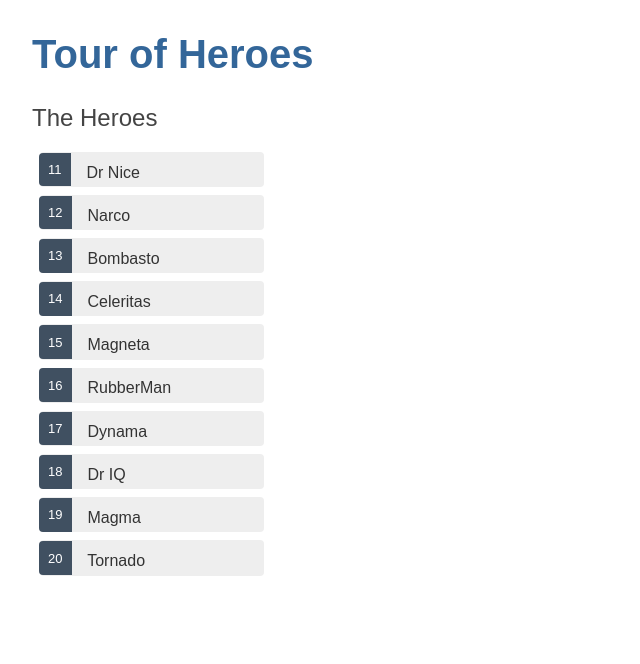
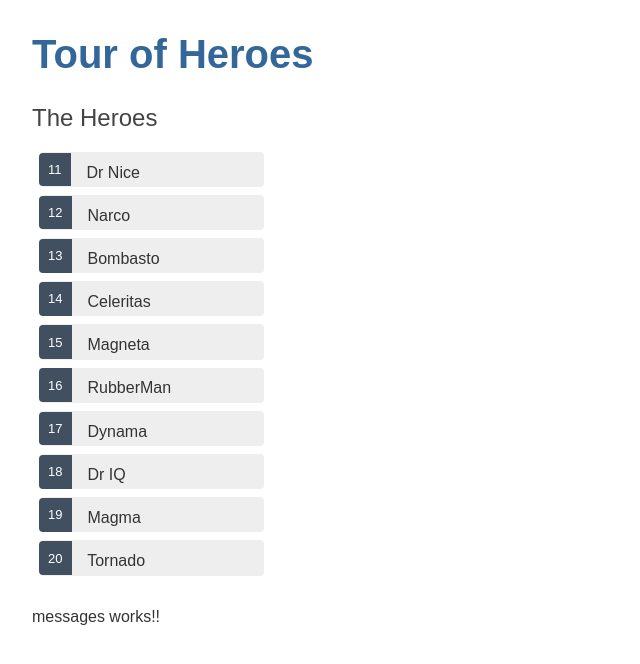
Before and after one commit to pwakefield88/TOH-Repository-01, an Angular app: page / in a window 1280 px wide. Shown: the top 664 px of the page, without its empty margins (0-640 px from the left). Built offline with nearby package versions, Linux system fonts and the light colour scheme.

Commit message:
2 files modified, 3 added

```diff
--- a/src/app/app.component.html
+++ b/src/app/app.component.html
@@ -1,2 +1,3 @@
 <h1>{{title}}</h1>
 <app-heroes></app-heroes>
+<app-messages></app-messages>
--- a/src/app/app.module.ts
+++ b/src/app/app.module.ts
@@ -6,10 +6,11 @@ import { AppComponent } from './app.component';
 import { HeroesComponent } from './heroes/heroes.component';
 import { HeroDetailComponent } from './hero-detail/hero-detail.component';
 import { HeroService } from './hero.service';
+import { MessagesComponent } from './messages/messages.component';
 
 @NgModule({
   imports:      [ BrowserModule, FormsModule ],
-  declarations: [ AppComponent, HeroesComponent, HeroDetailComponent ],
+  declarations: [ AppComponent, HeroesComponent, HeroDetailComponent, MessagesComponent ],
   bootstrap:    [ AppComponent ],
   providers: [HeroService]
 })
--- /dev/null
+++ b/src/app/messages/messages.component.html
@@ -0,0 +1,3 @@
+<p>
+messages works!!
+</p>
--- /dev/null
+++ b/src/app/messages/messages.component.ts
@@ -0,0 +1,15 @@
+import { Component, OnInit } from '@angular/core';
+
+@Component({
+  selector: 'app-messages',
+  templateUrl: './messages.component.html',
+  styleUrls: ['./messages.component.css']
+})
+export class MessagesComponent implements OnInit {
+
+  constructor() { }
+
+  ngOnInit() {
+  }
+
+}
```
Also changed, not shown: src/app/messages/messages.component.css (added).
